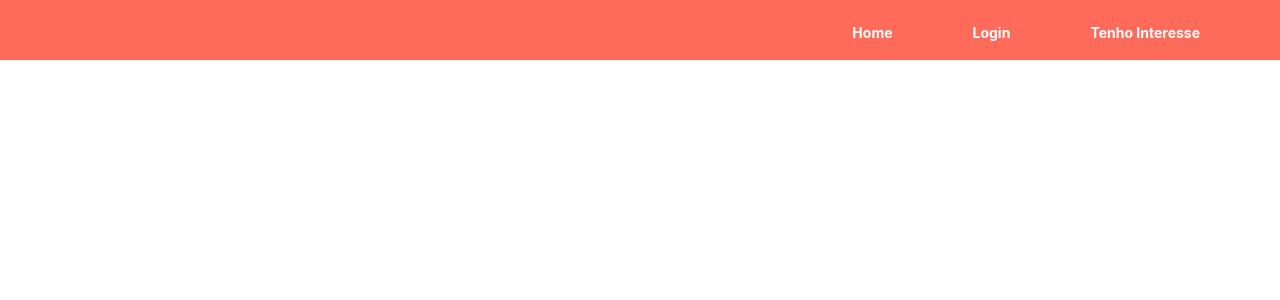
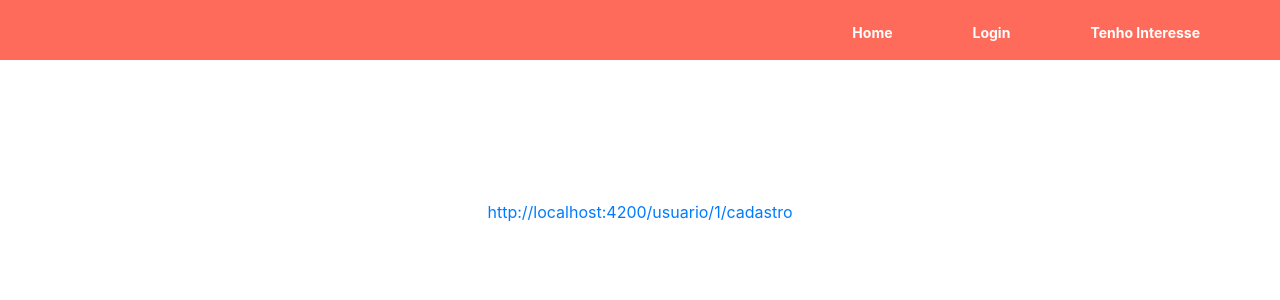
Before and after one commit to Viictorreiss/CondominioSolidario, an Angular app in the folder frontEnd_Angular/: page /usuario/1/link in a window 1280 px wide. Before the commit this address led to /. Shown: the top 300 px of the page. Built offline with nearby package versions, Linux system fonts and the light colour scheme.

Commit message:
feature(cadastro) get id-user by url parameter

```diff
--- a/frontEnd_Angular/src/app/app.module.ts
+++ b/frontEnd_Angular/src/app/app.module.ts
@@ -14,6 +14,7 @@ import { LoginUserComponent } from './login-user/login-user.component';
 import { HomeComponent } from './home/home.component';
 import { CondominioRegistryComponent } from './condominio-registry/condominio-registry.component';
 import { LinkMoradoresComponent } from './link-moradores/link-moradores.component';
+import { LinkUserComponent } from './link-user/link-user.component';
 
 
 @NgModule({
@@ -24,7 +25,8 @@ import { LinkMoradoresComponent } from './link-moradores/link-moradores.componen
     LoginUserComponent,
     HomeComponent,
     CondominioRegistryComponent,
-    LinkMoradoresComponent
+    LinkMoradoresComponent,
+    LinkUserComponent
   ],
   imports: [
     BrowserModule,
--- a/frontEnd_Angular/src/app/app.routing.ts
+++ b/frontEnd_Angular/src/app/app.routing.ts
@@ -5,6 +5,7 @@ import { LoginUserComponent } from './login-user/login-user.component';
 import { HomeComponent } from './home/home.component';
 import { CondominioRegistryComponent } from './condominio-registry/condominio-registry.component';
 import { LinkMoradoresComponent } from './link-moradores/link-moradores.component';
+import { LinkUserComponent } from './link-user/link-user.component';
 
 
 const appRoutes: Routes = [
@@ -27,6 +28,10 @@ const appRoutes: Routes = [
    {
       path: 'condominio/:id/link',
       component: LinkMoradoresComponent
+   },
+   {
+      path: 'usuario/:id/link',
+      component: LinkUserComponent
    }
 
    // otherwise redirect to home
--- a/frontEnd_Angular/src/app/cadastro-user/cadastro-user.component.ts
+++ b/frontEnd_Angular/src/app/cadastro-user/cadastro-user.component.ts
@@ -1,6 +1,7 @@
 import { HttpClient } from '@angular/common/http';
 import { Component, OnInit } from '@angular/core';
 import { ActivatedRoute } from '@angular/router';
+import { Router } from '@angular/router';
 import { environment } from 'src/environments/environment';
 import { CrudService } from '../cadastro-condominio/crud.service';
 import { CadastroUsuario } from './cadastro-user';
@@ -15,7 +16,7 @@ export class CadastroUserComponent extends CrudService<CadastroUsuario> implemen
   idCondominio: number;
   model: any = {};
 
-  constructor(protected http: HttpClient, protected route: ActivatedRoute) {
+  constructor(protected http: HttpClient, protected route: ActivatedRoute, protected router: Router) {
     super(http, `${environment.backendBaseUri}/usuario`);
   }
 
@@ -25,8 +26,9 @@ export class CadastroUserComponent extends CrudService<CadastroUsuario> implemen
 
   register() {
     let user = this.criarObjeto();
-    this.create(user).subscribe(() => {
-      console.log('sucesso!');
+    this.create(user).subscribe(data => {
+      console.log('sucesso');
+      this.router.navigate([`/usuario/${data[0].insertId}/link`]);
     });
   }
 
--- /dev/null
+++ b/frontEnd_Angular/src/app/link-user/link-user.component.css
@@ -0,0 +1,4 @@
+p {
+    margin-top: 200px;
+    text-align: center;
+}
--- /dev/null
+++ b/frontEnd_Angular/src/app/link-user/link-user.component.html
@@ -0,0 +1,2 @@
+
+<p><a href="{{link}}">{{link}}</a></p>
--- /dev/null
+++ b/frontEnd_Angular/src/app/link-user/link-user.component.ts
@@ -0,0 +1,17 @@
+import { Component, OnInit } from '@angular/core';
+import { ActivatedRoute, Router } from '@angular/router';
+@Component({
+  selector: 'app-link-user',
+  templateUrl: './link-user.component.html',
+  styleUrls: ['./link-user.component.css']
+})
+export class LinkUserComponent implements OnInit {
+  public link: string;
+  constructor(protected route: ActivatedRoute) { }
+
+  ngOnInit(): void {
+    let id = this.route.snapshot.paramMap.get('id');
+    this.link = `http://localhost:4200/usuario/${id}/cadastro`;
+  }
+
+}
```
Also changed, not shown: 1 other file (tests, documents, lock files or other folders).
